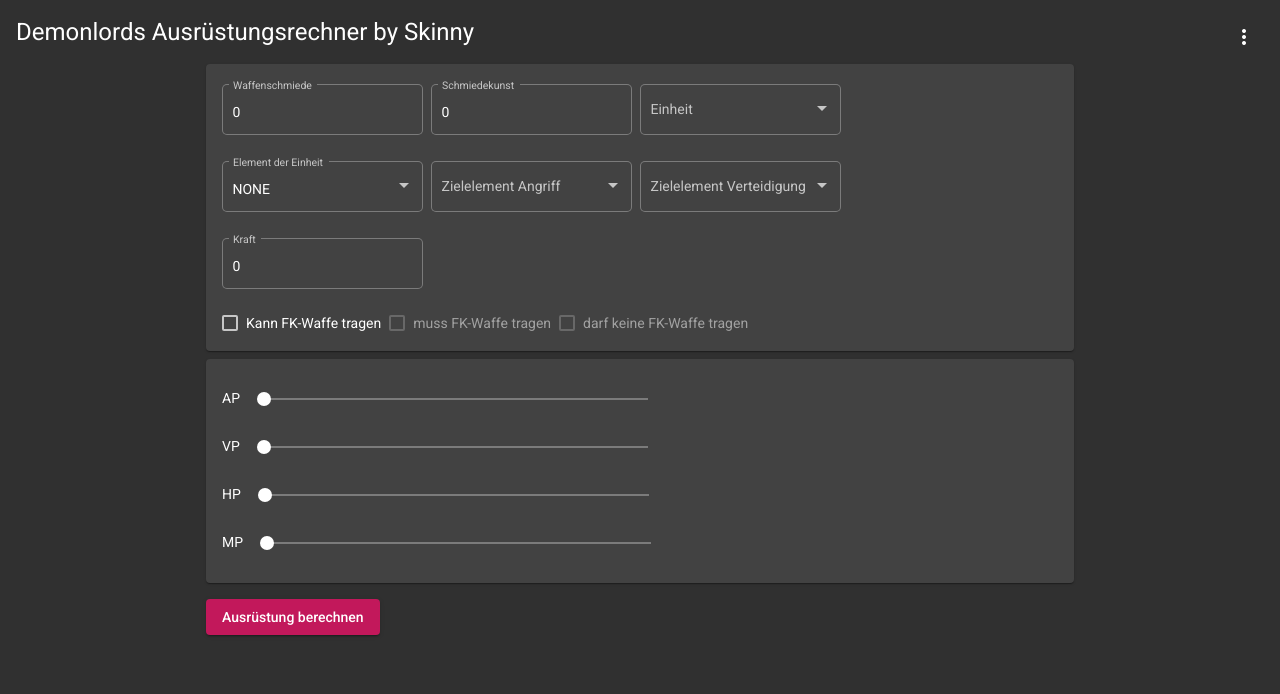
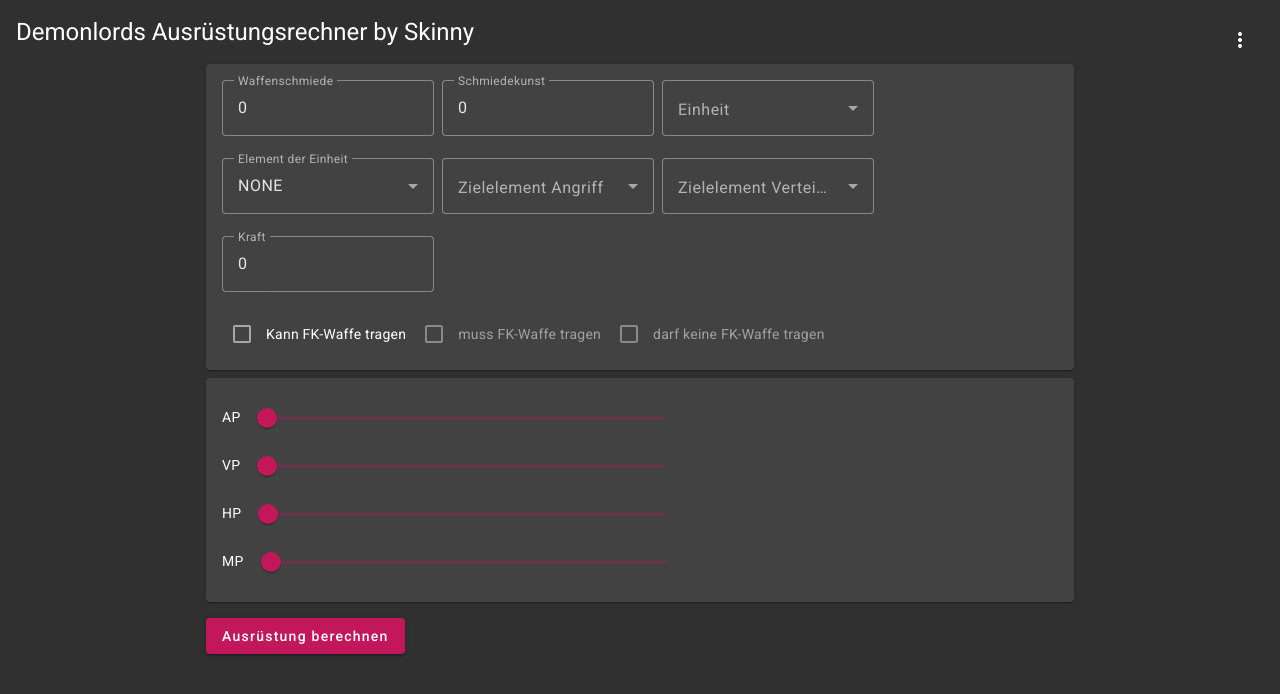
Before and after one commit to demonlordstools/equipment-calculator-web, an Angular app in the folder webclient/: page / in a window 1280 px wide. Shown: the top 694 px of the page. Built offline with nearby package versions, Linux system fonts and the light colour scheme.

Commit message:
Update dependencies (#29)
* update dependencies
* update to Angular 17
* update github ci/cd workflows to use NodeJs 20.x

```diff
--- a/webclient/angular.json
+++ b/webclient/angular.json
@@ -78,16 +78,15 @@
                     "builder": "@angular-devkit/build-angular:dev-server",
                     "configurations": {
                         "production": {
-                            "browserTarget": "dl-equipment-calculator-web:build:production"
+                            "buildTarget": "dl-equipment-calculator-web:build:production"
                         },
                         "development": {
-                            "browserTarget": "dl-equipment-calculator-web:build:development"
+                            "buildTarget": "dl-equipment-calculator-web:build:development"
                         }
                     },
                     "defaultConfiguration": "development"
                 }
             }
         }
-    },
-    "defaultProject": "dl-equipment-calculator-web"
+    }
 }
--- a/webclient/src/app/_components/equipment-calculator/_components/stat-weighting/stat-weighting.component.html
+++ b/webclient/src/app/_components/equipment-calculator/_components/stat-weighting/stat-weighting.component.html
@@ -5,10 +5,8 @@
             [max]="100"
             [min]="0"
             [step]="5"
-            [thumbLabel]="true"
-            [tickInterval]="5"
-            color="primary"
-            formControlName="apWeight">
+            [discrete]="true">
+            <input matSliderThumb formControlName="apWeight">
         </mat-slider>
     </div>
     <div class="slider">
@@ -17,10 +15,8 @@
             [max]="100"
             [min]="0"
             [step]="5"
-            [thumbLabel]="true"
-            [tickInterval]="5"
-            color="primary"
-            formControlName="vpWeight">
+            [discrete]="true">
+            <input matSliderThumb formControlName="vpWeight">
         </mat-slider>
     </div>
     <div class="slider">
@@ -29,10 +25,8 @@
             [max]="100"
             [min]="0"
             [step]="5"
-            [thumbLabel]="true"
-            [tickInterval]="5"
-            color="primary"
-            formControlName="hpWeight">
+            [discrete]="true">
+            <input matSliderThumb formControlName="hpWeight">
         </mat-slider>
     </div>
     <div class="slider">
@@ -41,10 +35,8 @@
             [max]="100"
             [min]="0"
             [step]="5"
-            [thumbLabel]="true"
-            [tickInterval]="5"
-            color="primary"
-            formControlName="mpWeight">
+            [discrete]="true">
+            <input matSliderThumb formControlName="mpWeight">
         </mat-slider>
     </div>
 </form>
--- a/webclient/src/app/_components/equipment-calculator/_components/stat-weighting/stat-weighting.component.scss
+++ b/webclient/src/app/_components/equipment-calculator/_components/stat-weighting/stat-weighting.component.scss
@@ -6,7 +6,7 @@
     margin-right: 16px;
 }
 
-.mat-slider-horizontal {
+.mat-mdc-slider {
     max-width: 400px;
     width: 100%;
 }
--- a/webclient/src/app/_components/equipment-calculator/_components/stat-weighting/stat-weighting.component.ts
+++ b/webclient/src/app/_components/equipment-calculator/_components/stat-weighting/stat-weighting.component.ts
@@ -28,7 +28,12 @@ export class StatWeightingComponent implements OnInit, OnDestroy {
             this.form.valueChanges
                 .pipe(
                     tap((changes) => {
-                        this.changed.emit(changes);
+                        this.changed.emit({
+                            apWeight: changes.apWeight || 0,
+                            vpWeight: changes.vpWeight || 0,
+                            hpWeight: changes.hpWeight || 0,
+                            mpWeight: changes.mpWeight || 0,
+                        });
                     })
                 )
                 .subscribe()
--- a/webclient/src/app/_components/equipment-calculator/equipment-calculator.component.scss
+++ b/webclient/src/app/_components/equipment-calculator/equipment-calculator.component.scss
@@ -5,7 +5,7 @@
     margin: 0 auto;
 }
 
-.mat-card + .mat-card {
+.mat-mdc-card + .mat-mdc-card {
     margin-top: 8px;
 }
 
--- a/webclient/tsconfig.json
+++ b/webclient/tsconfig.json
@@ -16,7 +16,7 @@
         "experimentalDecorators": true,
         "moduleResolution": "node",
         "importHelpers": true,
-        "target": "es2015",
+        "target": "ES2022",
         "module": "es2015",
         "esModuleInterop": true,
         "skipLibCheck": true,
@@ -26,7 +26,8 @@
         "lib": [
             "es2020",
             "dom"
-        ]
+        ],
+        "useDefineForClassFields": false
     },
     "angularCompilerOptions": {
         "enableI18nLegacyMessageIdFormat": false,
```
Also changed, not shown: webclient/package.json (+30 -29 lines), webclient/src/app/app.module.ts (+14 -14 lines), webclient/.browserslistrc (deleted), 1 other file (tests, documents, lock files or other folders).
